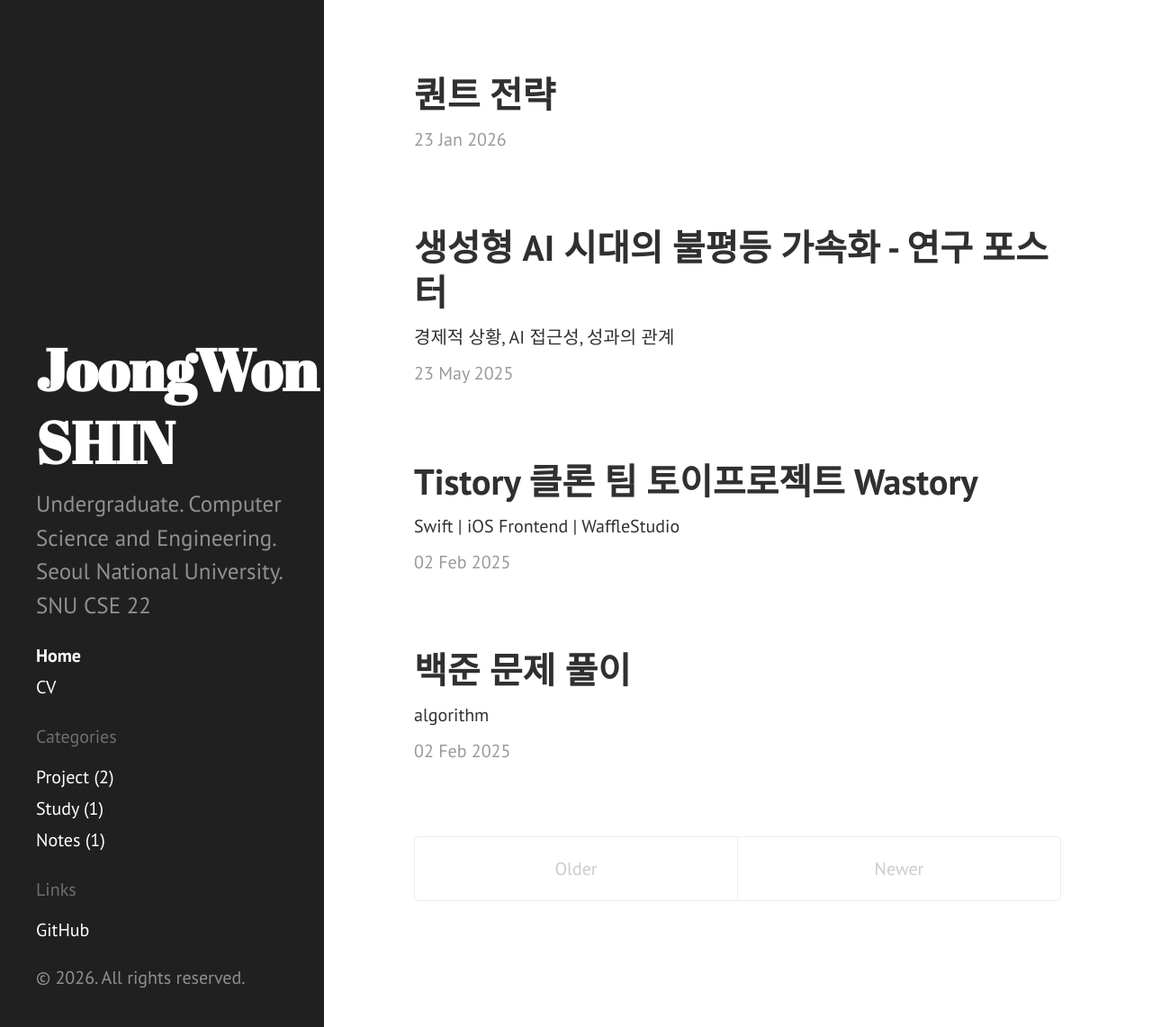
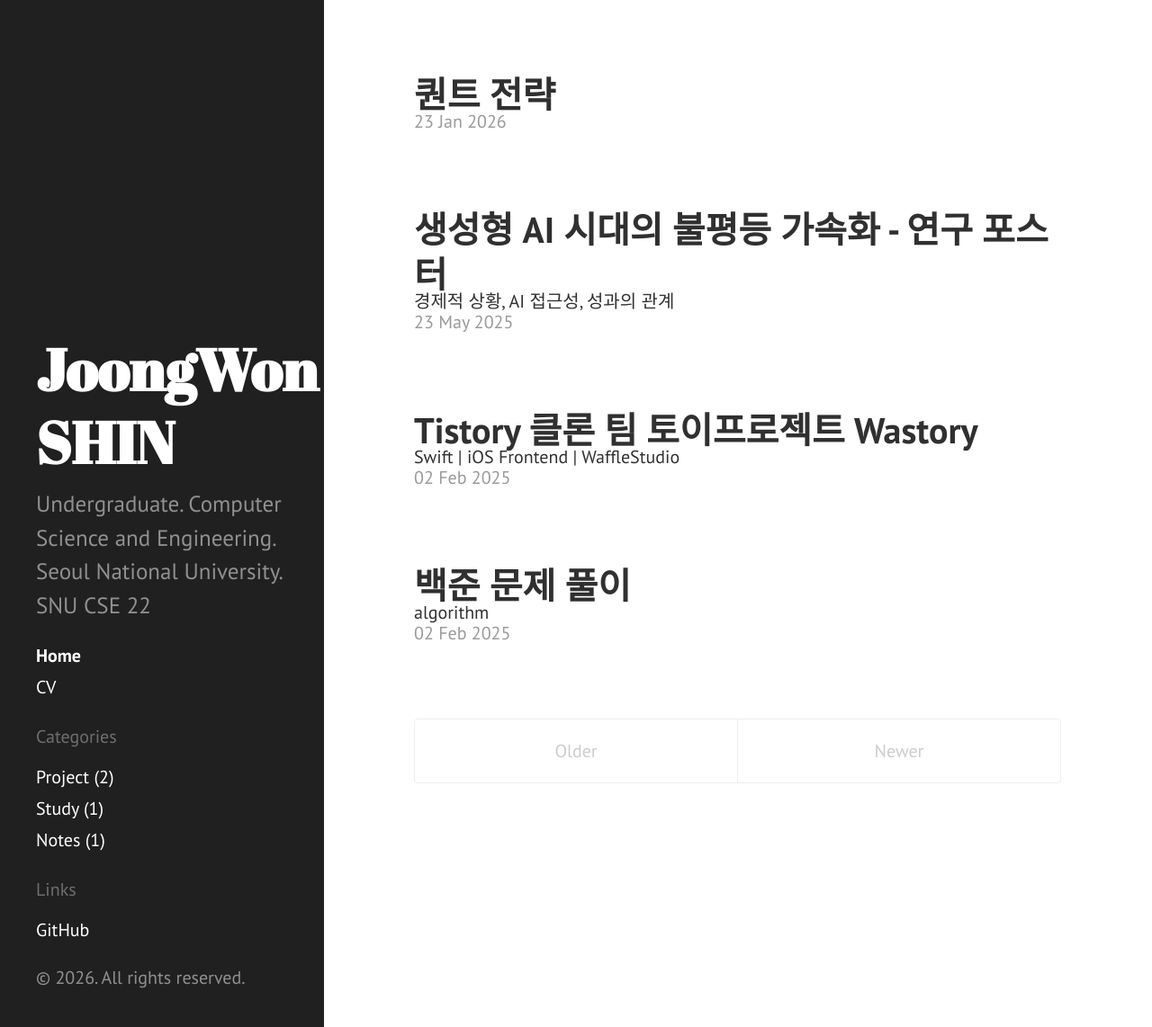
Before and after one commit to joongwon0204/joongwon0204.github.io, a Jekyll site: the page built from index.html, in a window 1280 px wide and 1142 px high. Shown: the whole window at 90% size. Built offline with Jekyll 4.4.1, drawn with Linux system fonts in a browser that asks for light colours; the list of posts is cut into pages by our own code.

Commit message:
s.t. margin

```diff
--- a/public/css/poole.css
+++ b/public/css/poole.css
@@ -345,7 +345,8 @@ tbody tr:nth-child(odd) th {
 }
 
 .post-subtitle {
-  margin-top: 0.15rem !important;
+  margin-top: -1rem;
+  margin-bottom: 0.15rem;
   color: #313131;
 }
 
```
